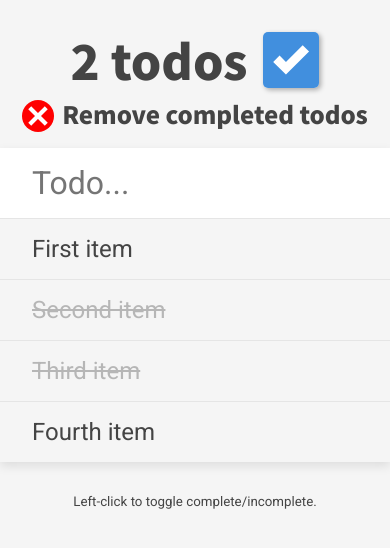
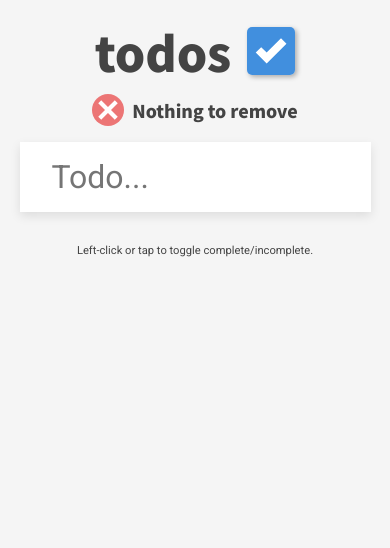
Before and after one commit to mark-tripney/todo-react, a React (Create React App) app: page / in a window 390 px wide. Shown: the top 548 px of the page. Built offline with nearby package versions, Linux system fonts and the light colour scheme.

Commit message:
Refactor code; make responsive.

```diff
--- a/src/components/App.js
+++ b/src/components/App.js
@@ -1,8 +1,8 @@
-import React, {useState} from "react";
-import Form from "./Form";
-import Heading from "./Heading";
-import TodoList from "./TodoList";
-import data from "../data.js";
+import React, { useState } from 'react';
+import Form from './Form';
+import Heading from './Heading';
+import TodoList from './TodoList';
+import data from '../data.js';
 
 function App() {
   const [todos, setTodos] = useState(data);
@@ -11,7 +11,7 @@ function App() {
   );
 
   function addTodo(name) {
-    let newTodo = {id: todos.length + 1, name: name, completed: false};
+    let newTodo = { id: todos.length + 1, name: name, completed: false };
     setTodos([...todos, newTodo]);
     setActiveCount(activeCount + 1);
   }
@@ -19,8 +19,8 @@ function App() {
   const handleToggleCompleted = (id) => {
     let mappedCompletes = todos.map((todo) =>
       todo.id === parseInt(id)
-            ? {...todo, completed: !todo.completed}
-            : {...todo}
+        ? { ...todo, completed: !todo.completed }
+        : { ...todo }
     );
     setTodos(mappedCompletes);
     setActiveCount(
@@ -29,19 +29,22 @@ function App() {
   };
 
   const handleDeleteCompleted = () => {
-    let filtered = todos.filter(todo => !todo.completed);
+    let filtered = todos.filter((todo) => !todo.completed);
     setTodos(filtered);
   };
 
   return (
     <div className="todos">
-        <Heading count={activeCount} todos={todos} handleDeleteCompleted={handleDeleteCompleted}/>
+      <Heading
+        count={activeCount}
+        todos={todos}
+        handleDeleteCompleted={handleDeleteCompleted}
+      />
       <div className="wrapper">
-          <Form addTodo={addTodo}/>
-          <TodoList todos={todos}
-                    handleToggleCompleted={handleToggleCompleted}/>
+        <Form addTodo={addTodo} />
+        <TodoList todos={todos} handleToggleCompleted={handleToggleCompleted} />
       </div>
-        <small>Left-click to toggle complete/incomplete.</small>
+      <small>Left-click or tap to toggle complete/incomplete.</small>
     </div>
   );
 }
--- a/src/components/Todo.js
+++ b/src/components/Todo.js
@@ -1,6 +1,6 @@
-import React from "react";
+import React from 'react';
 
-export default function Todo({todo, handleToggleCompleted}) {
+export default function Todo({ todo, handleToggleCompleted }) {
   function handleClick(e) {
     e.preventDefault();
     handleToggleCompleted(e.currentTarget.id);
@@ -9,7 +9,7 @@ export default function Todo({todo, handleToggleCompleted}) {
   return (
     <li
       id={todo.id}
-          className={todo.completed ? "completed" : ""}
+      className={todo.completed ? 'completed' : ''}
       onClick={handleClick}
     >
       {todo.name}
--- a/src/data.js
+++ b/src/data.js
@@ -1,24 +1,3 @@
-const data = [
-  {
-    id: 1,
-    name: 'First item',
-    completed: false,
-  },
-  {
-    id: 2,
-    name: 'Second item',
-    completed: true,
-  },
-  {
-    id: 3,
-    name: 'Third item',
-    completed: true,
-  },
-  {
-    id: 4,
-    name: 'Fourth item',
-    completed: false,
-  },
-]
+const data = [];
 
 export default data;
--- a/src/index.css
+++ b/src/index.css
@@ -21,46 +21,50 @@ body {
     align-items: center;
 }
 
-h1, h2 {
+h1,
+h2 {
     font-family: 'Noto Sans JP', sans-serif;
 }
 
+.heading {
+    display: flex;
+    flex-direction: row;
+    align-items: center;
+    margin: 1em 0 0.5em;
+}
+
 .heading h1 {
-    font-size: 3rem;
-    line-height: 3rem;
-    padding-bottom: 3px;
+    font-size: 2.3em;
+}
+
+#logo {
+    height: 2.5em;
+    margin-left: 0.7rem;
+    box-shadow: 2px 2px 5px rgba(0, 0, 0, 0.3);
+    border-radius: 5px;
 }
 
 .wrapper {
     box-shadow: 0 4px 10px rgba(0, 0, 0, 0.1);
-    max-width: 100%;
-    width: 400px;
-}
-
-#logo {
-    max-height: 3.5rem;
-    margin-left: 1rem;
-    box-shadow: 2px 2px 5px rgba(0, 0, 0, 0.3);
-    border-radius: 5px;
+    width: 90%;
+    max-width: 400px;
 }
 
 .delete-completed {
-    width: 400px;
     display: flex;
     flex-direction: row;
     align-items: center;
     justify-content: center;
-    margin-bottom: 1rem;
+    margin-bottom: 1em;
 }
 
 .delete-completed h2 {
-    line-height: 1.3rem;
-    margin-bottom: 4px;
+    font-size: 1.1em;
 }
 
 .delete-completed-btn {
-    height: 2rem;
-    width: 2rem;
+    height: 2em;
+    width: 2em;
     border: none;
     background: none;
     cursor: pointer;
@@ -68,24 +72,17 @@ h1, h2 {
 }
 
 .delete-completed-btn:disabled .delete-completed-svg circle {
-    fill: #EC7575;
+    fill: #ec7575;
 }
 
 .delete-completed-btn:disabled {
     cursor: not-allowed;
 }
 
-.heading {
-    display: flex;
-    flex-direction: row;
-    align-items: center;
-    margin: 2rem 0 0.75rem;
-}
-
 .input {
     border: none;
-    font-size: 2rem;
-    padding: 1rem 2rem;
+    font-size: 1.2em;
+    padding: 1em;
     display: block;
     width: 100%;
 }
@@ -95,8 +92,8 @@ h1, h2 {
     align-self: flex-start;
     border-top: 1px solid #e5e5e5;
     cursor: pointer;
-    font-size: 1.5rem;
-    padding: 1rem 2rem;
+    font-size: 1.3em;
+    padding: 1em;
 }
 
 .todos li.completed {
@@ -105,6 +102,92 @@ h1, h2 {
 }
 
 small {
-    margin-top: 2rem;
+    font-size: 0.7em;
+    margin: 2em 0;
     text-align: center;
 }
+
+/* MEDIA QUERIES */
+
+@media screen and (min-width: 375px) {
+    .heading h1 {
+        font-size: 3em;
+    }
+
+    .wrapper {
+        box-shadow: 0 4px 10px rgba(0, 0, 0, 0.1);
+    }
+
+    #logo {
+        height: 3em;
+        margin-left: 1em;
+    }
+
+    .delete-completed {
+        margin-bottom: 1em;
+    }
+
+    .delete-completed-btn {
+        height: 2rem;
+        width: 2rem;
+        margin-right: 0.5rem;
+    }
+
+    .input {
+        font-size: 2rem;
+        padding: 1rem 2rem;
+    }
+
+    .todos li {
+        border-top: 1px solid #e5e5e5;
+        font-size: 1.5rem;
+        padding: 1rem 2rem;
+    }
+
+    small {
+        margin-top: 2rem;
+        text-align: center;
+    }
+}
+
+
+@media screen and (min-width: 768px) {
+    .heading h1 {
+        font-size: 3.5em;
+    }
+
+    #logo {
+        height: 4em;
+        margin-left: 1em;
+    }
+
+    .delete-completed {
+        margin-bottom: 1.5em;
+    }
+
+    .delete-completed h2 {
+        font-size: 1.6em;
+    }
+
+    small {
+        font-size: 0.9em;
+    }
+}
+
+@media screen and (min-width: 1024px) {
+    .heading h1 {
+        font-size: 4em;
+    }
+
+    .delete-completed {
+        margin-bottom: 2em;
+    }
+
+    .delete-completed h2 {
+        font-size: 2em;
+    }
+
+    small {
+        font-size: 1em;
+    }
+}
--- a/src/index.js
+++ b/src/index.js
@@ -1,11 +1,8 @@
 import React from 'react';
-import {render} from 'react-dom';
+import { render } from 'react-dom';
 import './index.css';
 import App from './components/App';
 
-const DATA = [
-  // {id: "todo-0", name: "First task", completed: false},
-  // {id: "todo-1", name: "Second task", completed: true},
-];
+const DATA = [];
 
-render(<App todos={DATA}/>, document.getElementById('root'));
+render(<App todos={DATA} />, document.getElementById('root'));
```
Also changed, not shown: src/components/Form.js (+3 -4 lines), src/components/Heading.js (+9 -10 lines), src/components/TodoList.js (+4 -4 lines). Lines whose indentation alone changed are shown as unchanged.
